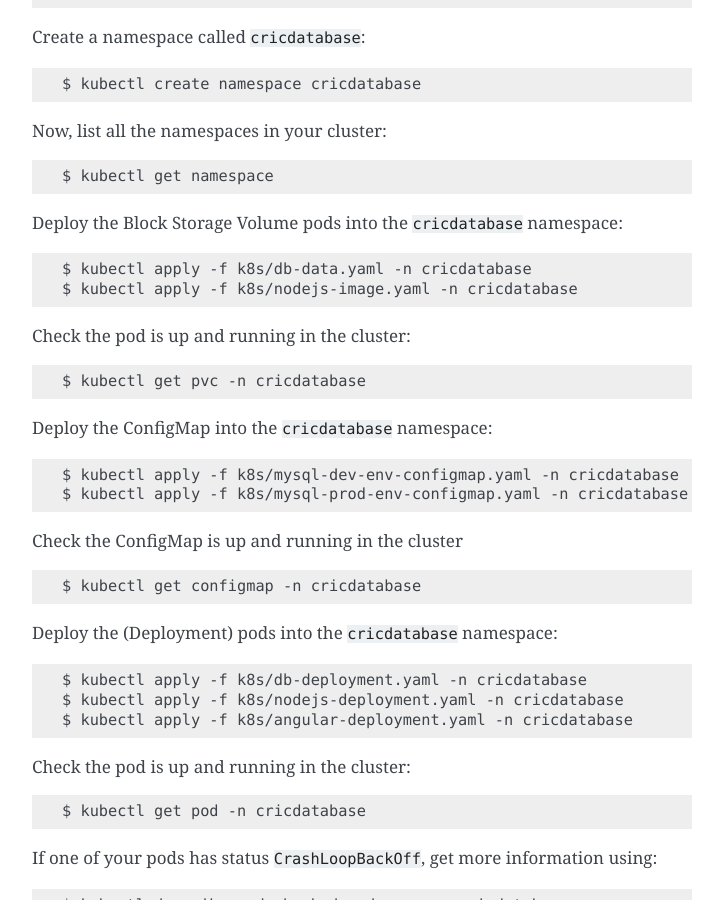
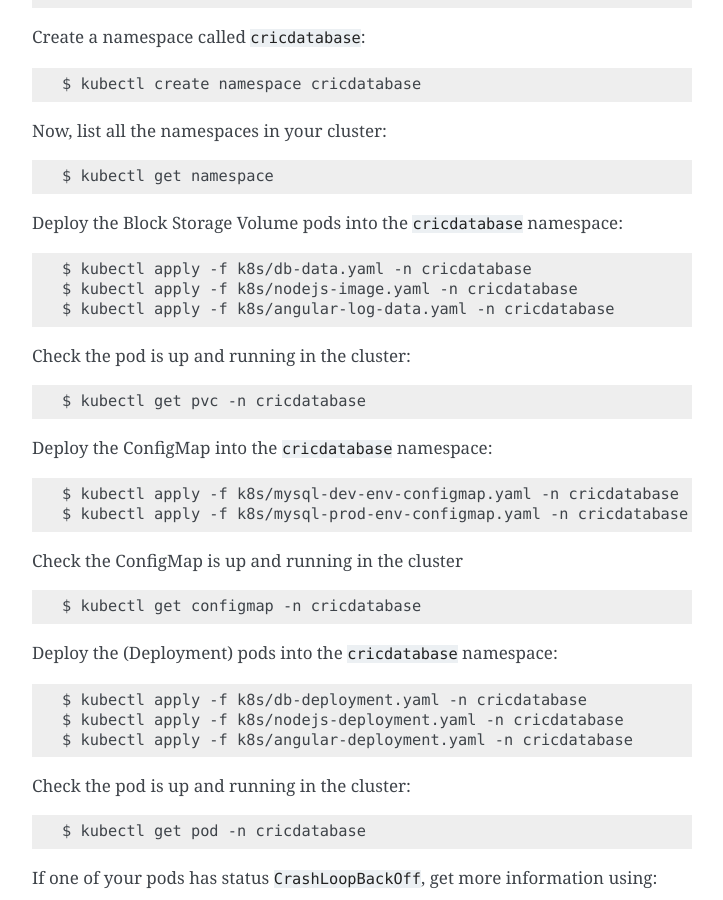
Before and after one commit to CRICDatabase/searchable-image-database, a Sphinx documentation site: the page built from docs/kubernetes.rst, in a window 1280 px wide and 900 px high, scrolled down 1044 px. Shown: the whole window, without its empty margins (388-1111 px from the left). Built offline with Sphinx 7.4.7, drawn with Linux system fonts in a browser that asks for light colours.

```diff
--- a/docs/kubernetes.rst
+++ b/docs/kubernetes.rst
@@ -56,6 +56,7 @@
 
     $ kubectl apply -f k8s/db-data.yaml -n cricdatabase
     $ kubectl apply -f k8s/nodejs-image.yaml -n cricdatabase
+    $ kubectl apply -f k8s/angular-log-data.yaml -n cricdatabase
 
 Check the pod is up and running in the cluster::
 
```
Also changed, not shown: 4 other files.
